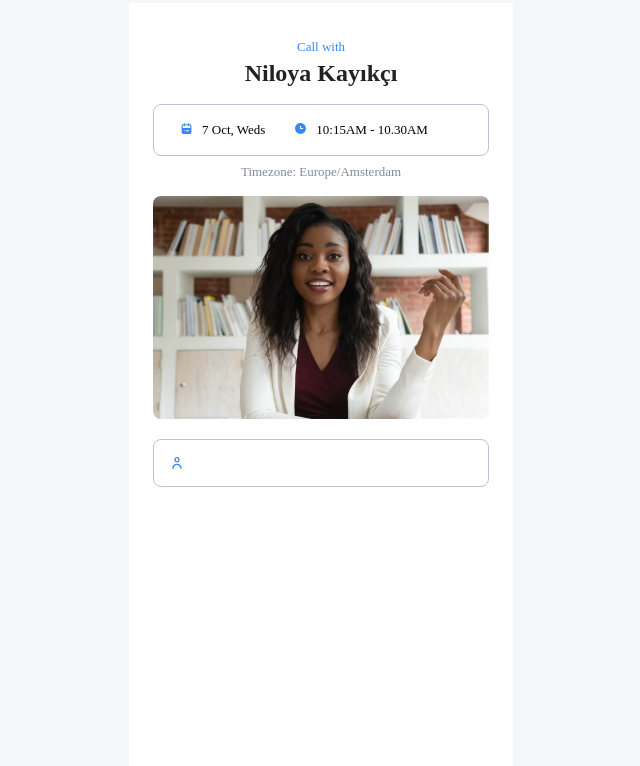
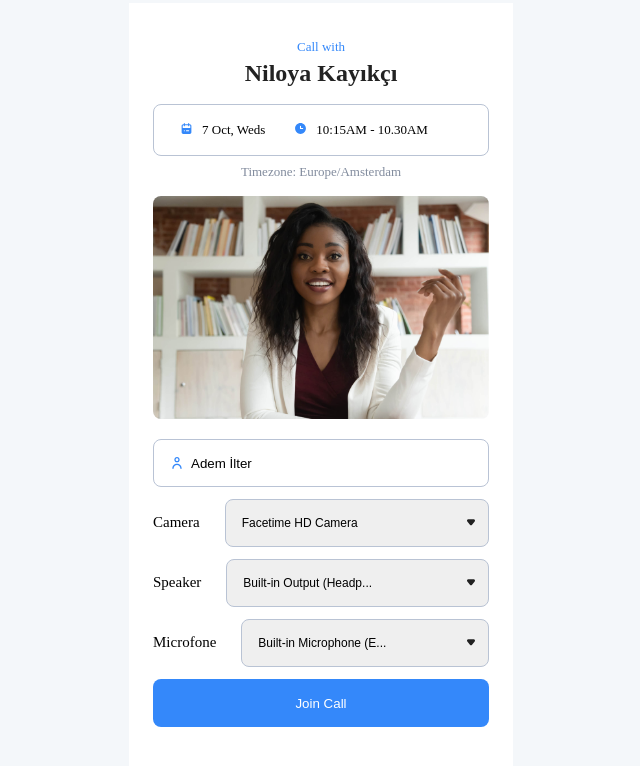
Before and after one commit to SafaElmali/superpeer-ui-developer-challenge, a Next.js app: page / in a window 1280 px wide. Shown: the top 766 px of the page, without its empty margins (319-959 px from the left). Built offline with nearby package versions, Linux system fonts and the light colour scheme.

Commit message:
feat: add input components into call component

```diff
--- a/components/Dropdown/index.js
+++ b/components/Dropdown/index.js
@@ -2,13 +2,14 @@ import styles from "./styles.module.css";
 import cn from "classnames";
 import * as Icons from "../icons";
 
-const Dropdown = ({ containerClassName, options, labelFor }) => {
-  console.log(options);
+const Dropdown = ({ containerClassName, options=[], labelFor }) => {
   return (
     <div className={cn(styles.dropdownContainer, containerClassName)}>
-      <label for={labelFor}>{labelFor}</label>
+      <label className={styles.label} for={labelFor}>
+        {labelFor}
+      </label>
       <div className={styles.dropdownWrapper}>
-        <select name={labelFor} id={labelFor}>
+        <select className={styles.select} name={labelFor} id={labelFor}>
           {options.map((item, index) => {
             return (
               <option value={item.value} key={index}>
--- a/components/Dropdown/styles.module.css
+++ b/components/Dropdown/styles.module.css
@@ -2,30 +2,34 @@
   display: flex;
   flex-direction: row;
   align-items: center;
+  margin: 12px 0px;
 }
 
-label {
+.label {
   font-weight: 400;
   font-size: 15px;
-  list-style: 17.9px;
-  margin: 0px 25px;
+  line-height: 17.9px;
+  margin: 0px 25px 0px 0px;
+  flex: 1;
 }
 
-select {
+.select {
   border: 1px solid #b9c3d4;
   border-radius: 8px;
-  padding: 0.7rem 1rem;
-  width: 200px;
+  padding: 1rem 1rem;
+  width: 100%;
   font-size: 12px;
   appearance: none;
+  flex: 1;
 }
 
 .dropdownWrapper {
   position: relative;
+  width: 100%;
 }
 
 .dropdownIcon {
   position: absolute;
-  top: 11px;
+  top: 15px;
   right: 10px;
 }
--- a/components/Input/index.js
+++ b/components/Input/index.js
@@ -1,11 +1,17 @@
+import { useState } from "react";
 import styles from "./styles.module.css";
 import cn from "classnames";
 
-const Input = ({ icon, containerStyle, ...props }) => {
+const Input = ({ icon, containerStyle, value = "", ...props }) => {
+  const [inputValue, setInputValue] = useState(value);
   return (
     <div className={cn(styles.wrapper)} style={containerStyle}>
       {icon}
-      <input {...props} />
+      <input
+        value={inputValue}
+        onChange={({ target }) => setInputValue(target.value)}
+        {...props}
+      />
     </div>
   );
 };
--- a/pages/index.js
+++ b/pages/index.js
@@ -2,6 +2,9 @@ import Head from "next/head";
 import styles from "../styles/home.module.css";
 import * as Icon from "../components/icons";
 import Input from "../components/Input";
+import Dropdown from "../components/Dropdown";
+import Button from "../components/Button";
+import buttonStyles from "../components/Button/style.module.css";
 
 const Home = () => {
   return (
@@ -35,8 +38,44 @@ const Home = () => {
             <div className={styles.videoControl}></div>
           </div>
           <div className={styles.settings}>
-            <Input icon={<Icon.User currentColor={"#3488FA"} />} />
-            <div className={styles.settingsControls}></div>
+            <Input
+              value="Adem İlter"
+              icon={<Icon.User currentColor={"#3488FA"} />}
+            />
+            <div className={styles.settingsControls}>
+              <Dropdown
+                labelFor={"Camera"}
+                options={[
+                  { value: "Facetime HD Camera", label: "Facetime HD Camera" },
+                ]}
+              />
+              <Dropdown
+                labelFor={"Speaker"}
+                options={[
+                  {
+                    value: "Built-in Output (Headp...",
+                    label: "Built-in Output (Headp...",
+                  },
+                ]}
+              />
+              <Dropdown
+                labelFor={"Microfone"}
+                options={[
+                  {
+                    value: "Built-in Microphone (E...",
+                    label: "Built-in Microphone (E...",
+                  },
+                ]}
+              />
+              <div>
+                <Button
+                  style={{ width: "100%" }}
+                  variant={buttonStyles.primary}
+                >
+                  Join Call
+                </Button>
+              </div>
+            </div>
           </div>
         </section>
       </main>
```
